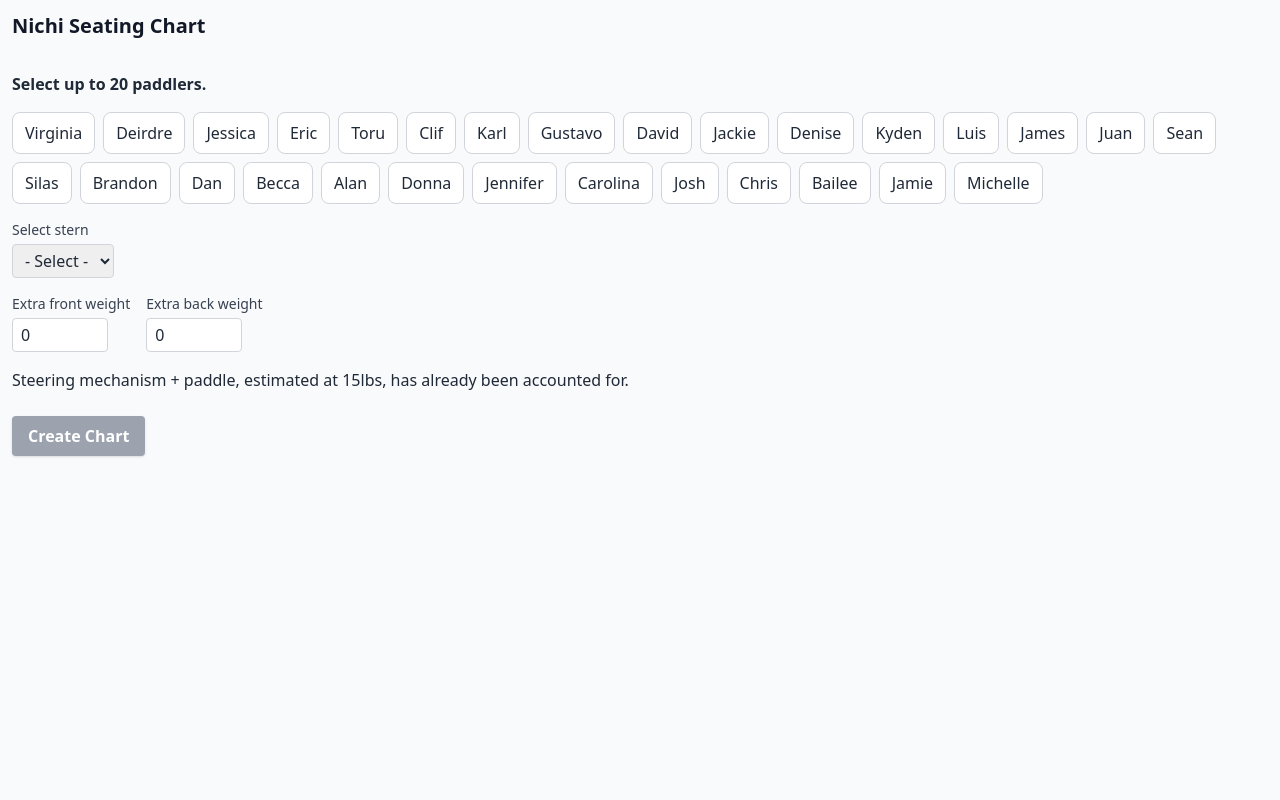
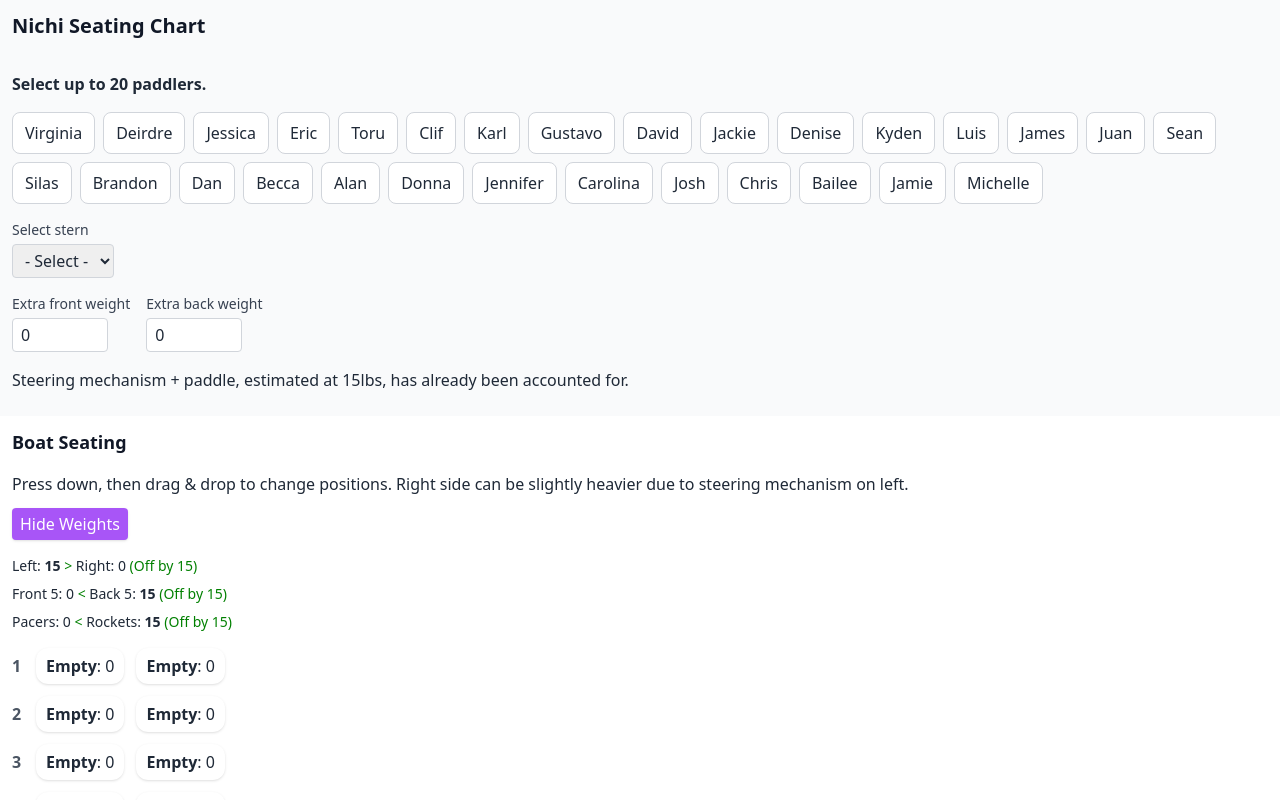
Before and after one commit to varoper/dragonboat-seating, a React (Vite) app: page / in a window 1280 px wide. Shown: the top 800 px of the page. Built offline with nearby package versions, Linux system fonts and the light colour scheme; the HTML template or start-up script is replaced by a standard one.

Commit message:
simplify add/remove paddlers

```diff
--- a/src/App.jsx
+++ b/src/App.jsx
@@ -40,77 +40,50 @@ function App() {
           }
         });
       });
-
-
   }, []);
 
+  // Initialize seating chart with 20 empty seats
+  useEffect(() => {
+    const initialEmpties = Array.from({ length: 20 }, () => ({
+      name: 'Empty',
+      weight: 0,
+      side: 'either',
+    }));
+    setSeatingChart(initialEmpties);
+  }, []);
+
+  // If a stern is selected, ensure they are removed from seatingChart
   useEffect(() => {
     if (stern) {
-      setSelectedPaddlers(prev => prev.filter(p => p.name !== stern.name));
+      setSeatingChart(prev => prev.map(seat => seat.name === stern.name ? { name: 'Empty', weight: 0, side: 'either' } : seat));
     }
   }, [stern]);
 
-  // Toggle paddler selection for inclusion in boat
-  const togglePaddler = (paddler) => {
-    const isSelected = selectedPaddlers.some(sp => sp.name === paddler.name);
-    if (isSelected) {
-      setSelectedPaddlers(selectedPaddlers.filter(p => p.name !== paddler.name));
+  // Handle selecting a paddler
+  const handlePaddlerClick = (paddler) => {
+    const indexInChart = seatingChart.findIndex(seat => seat.name === paddler.name);
+
+    // If paddler is already in seating chart, remove them
+    if (indexInChart !== -1) {
+      const newChart = [...seatingChart];
+      newChart[indexInChart] = { name: 'Empty', weight: 0, side: 'either' };
+      setSeatingChart(newChart);
       setSelectionError("");
-    } else if (selectedPaddlers.length < 20) {
-      setSelectedPaddlers([...selectedPaddlers, paddler]);
-      setSelectionError("");
-    } else {
-      setSelectionError("You can only select up to 20 paddlers.");
-    }
-  };
-
-  // Check if paddler can sit on a particular side
-  const canSit = (paddler, side) => paddler.side === 'either' || paddler.side === side;
-
-  // Create initial semi-balanced seating chart
-  const createSeatingChart = () => {
-    let paddlers = [...selectedPaddlers];
-
-    // Fill remaining seats with empty paddlers
-    const emptiesNeeded = 20 - paddlers.length;
-    const empties = Array.from({ length: emptiesNeeded }, () => ({ name: 'Empty', weight: 0, side: 'either' }));
-    paddlers = [...paddlers, ...empties];
-
-    // Sort paddlers by weight (descending)
-    paddlers.sort((a, b) => b.weight - a.weight);
-
-    const leftSide = [];
-    const rightSide = [];
-
-    // Greedy placement of paddlers to balance sides
-    for (const paddler of paddlers) {
-      const leftWeight = leftSide.reduce((sum, p) => sum + p.weight, 0);
-      const rightWeight = rightSide.reduce((sum, p) => sum + p.weight, 0);
-
-      if (canSit(paddler, 'left') && (leftWeight <= rightWeight || !canSit(paddler, 'right'))) {
-        leftSide.push(paddler);
-      } else {
-        rightSide.push(paddler);
-      }
+      return;
     }
 
-    // Fill remaining seats on either side
-    while (leftSide.length < 10) leftSide.push({ name: 'Empty', weight: 0, side: 'either' });
-    while (rightSide.length < 10) rightSide.push({ name: 'Empty', weight: 0, side: 'either' });
+    // Otherwise, try to add paddler to the first empty seat
+    const emptyIndex = seatingChart.findIndex(seat => seat.name === 'Empty');
+    if (emptyIndex === -1) {
+      setSelectionError("All seats are filled. Remove a paddler before adding a new one.");
+      return;
+    }
 
-    // Construct seating chart rows
-    const rows = Array.from({ length: 10 }, (_, i) => ({
-      left: leftSide[i],
-      right: rightSide[i]
-    }));
-
-    const seating = rows.flatMap(row => [row.left, row.right]);
-
-    // Save results
-    setSeatingChart(seating);
-    setTimeout(() => {
-      seatingChartRef.current?.scrollIntoView({ behavior: 'smooth' });
-    }, 100); // slight delay to ensure DOM has updated
+    // Assign paddler to the empty seat
+    const newChart = [...seatingChart];
+    newChart[emptyIndex] = paddler;
+    setSeatingChart(newChart);
+    setSelectionError("");
   };
 
   // Updates the seating chart from drag & drop
@@ -120,7 +93,6 @@ function App() {
 
   return (
     <div className="App">
-
       <h1 className="font-bold text-xl text-gray-900 mb-2 p-3">Nichi Seating Chart</h1>
       <div className="paddler-selection">
         <p className="mb-4 font-semibold">Select up to 20 paddlers.</p>
@@ -131,14 +103,16 @@ function App() {
         {/* Render paddler names as selectable containers */}
         <div className="flex flex-wrap gap-2 mb-4">
           {allPaddlers.map((p) => {
-            const isSelected = selectedPaddlers.some(sp => sp.name === p.name);
-            const isDisabled = (!isSelected && selectedPaddlers.length >= 20) || (stern && stern.name === p.name);
+            const isInChart = seatingChart.some(seat => seat.name === p.name);
+            const noEmptySeats = !seatingChart.some(seat => seat.name === 'Empty');
+            const isDisabled = (!isInChart && (stern && stern.name === p.name)) || (!isInChart && noEmptySeats);
+
             return (
               <div
                 key={p.name}
-                onClick={() => !isDisabled && togglePaddler(p)}
+                onClick={() => !isDisabled && handlePaddlerClick(p)}
                 className={`cursor-pointer px-3 py-2 rounded-lg border transition-colors duration-200
-                  ${isSelected ? 'bg-purple-500 text-white border-purple-600 hover:bg-purple-600 hover:border-purple-700' : 'bg-white border-gray-300 hover:bg-purple-50 hover:border-purple-200'}
+                   ${isInChart ? 'bg-purple-500 text-white border-purple-600 hover:bg-purple-600 hover:border-purple-700' : 'bg-white border-gray-300 hover:bg-purple-50 hover:border-purple-200'}
                   ${isDisabled ? 'opacity-50 cursor-not-allowed' : ''}`}
               >
                 {p.name}
@@ -189,23 +163,6 @@ function App() {
           </div>
         </div>
         <p>Steering mechanism + paddle, estimated at 15lbs, has already been accounted for.</p>
-        {/* Button to create seating chart */}
-        <div className="flex items-start gap-8 mt-6">
-          <button
-            className={`font-semibold py-2 px-4 rounded transition
-    ${selectedPaddlers.length === 0
-                ? 'bg-gray-400 text-white cursor-not-allowed'
-                : 'bg-gray-700 hover:bg-gray-600 text-white'}`}
-            onClick={(e) => {
-              e.preventDefault();
-              createSeatingChart();
-            }}
-            disabled={selectedPaddlers.length === 0}
-          >
-            Create Chart
-          </button>
-
-        </div>
       </div>
 
       {/* Show seating chart once generated */}
```
Also changed, not shown: 3 other files (tests, documents, lock files or other folders).
